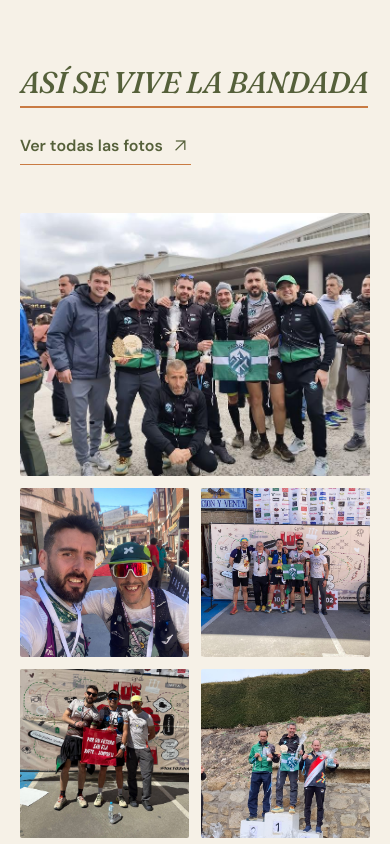
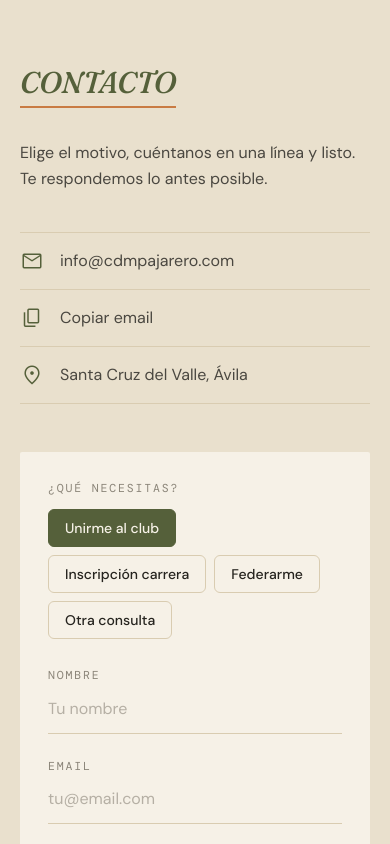
Before and after one commit to warsclon/web_pajarero, a plain HTML site: page index.html in a window 390 px wide. Shown: the part 7600-8444 px from the top of the page. Drawn offline with nearby package versions, Linux system fonts and the light colour scheme.

Commit message:
Eliminar la sección Así se vive la bandada (galería) y su entrada del menú
Co-Authored-By: Claude Sonnet 5.5 <noreply@anthropic.com>

```diff
--- a/index.html
+++ b/index.html
@@ -79,7 +79,6 @@ tailwind.config = {
         <a href="#club" class="hover:text-army transition-colors">El club</a>
         <a href="#federarse" class="hover:text-army transition-colors">Federarte</a>
         <a href="#pueblo" class="hover:text-army transition-colors">El pueblo</a>
-        <a href="#galeria" class="hover:text-army transition-colors">Galería</a>
         <a href="#contacto" data-contacto="" class="hover:text-army transition-colors">Contacto</a>
       </nav>
       <button id="menu-btn" class="lg:hidden flex items-center gap-2 text-sm font-semibold uppercase tracking-[0.12em]" aria-label="Abrir menú" aria-expanded="false" aria-controls="menu-movil">
@@ -94,7 +93,6 @@ tailwind.config = {
       <a href="#club" class="block py-3 font-display text-2xl">El club</a>
       <a href="#federarse" class="block py-3 font-display text-2xl">Federarte</a>
       <a href="#pueblo" class="block py-3 font-display text-2xl">El pueblo</a>
-      <a href="#galeria" class="block py-3 font-display text-2xl">Galería</a>
       <a href="#contacto" data-contacto="" class="block py-3 font-display text-2xl">Contacto</a>
     </nav>
   </div>
@@ -289,22 +287,6 @@ tailwind.config = {
   </div>
 </section>
 
-<!-- Galería -->
-<section id="galeria" class="py-24 md:py-28 scroll-mt-16">
-  <div class="max-w-6xl mx-auto px-5 md:px-8">
-    <div class="flex flex-col md:flex-row md:items-end justify-between gap-6 mb-12 reveal">
-      <h2 class="font-display italic font-medium uppercase text-3xl md:text-4xl text-army"><span class="titulo-linea">Así se vive la bandada</span></h2>
-      <a href="https://cdmpajarero.imgbb.com" target="_blank" rel="noopener noreferrer" class="inline-flex items-center gap-2 font-semibold text-army border-b border-apricot pb-1 hover:text-apricot w-fit transition-colors">Ver todas las fotos <span class="material-symbols-outlined text-xl">arrow_outward</span></a>
-    </div>
-    <div class="grid grid-cols-2 md:grid-cols-4 gap-3 md:gap-4 reveal">
-      <img src="8.jpeg" alt="Socios del club con la bandera Pajarero" class="col-span-2 row-span-2 w-full h-full min-h-[260px] object-cover rounded-sm" loading="lazy"/>
-      <img src="1.jpeg" alt="Selfie de dos corredores del club" class="w-full aspect-square object-cover rounded-sm" loading="lazy"/>
-      <img src="2.jpeg" alt="Foto de grupo del club en la meta" class="w-full aspect-square object-cover rounded-sm" loading="lazy"/>
-      <img src="4.jpeg" alt="Socios con una pancarta" class="w-full aspect-square object-cover rounded-sm" loading="lazy"/>
-      <img src="5.jpeg" alt="Podio con la bandera del club" class="w-full aspect-square object-cover rounded-sm" loading="lazy"/>
-    </div>
-  </div>
-</section>
 
 <!-- Contacto -->
 <section id="contacto" class="py-24 md:py-28 bg-sand scroll-mt-16">
```
